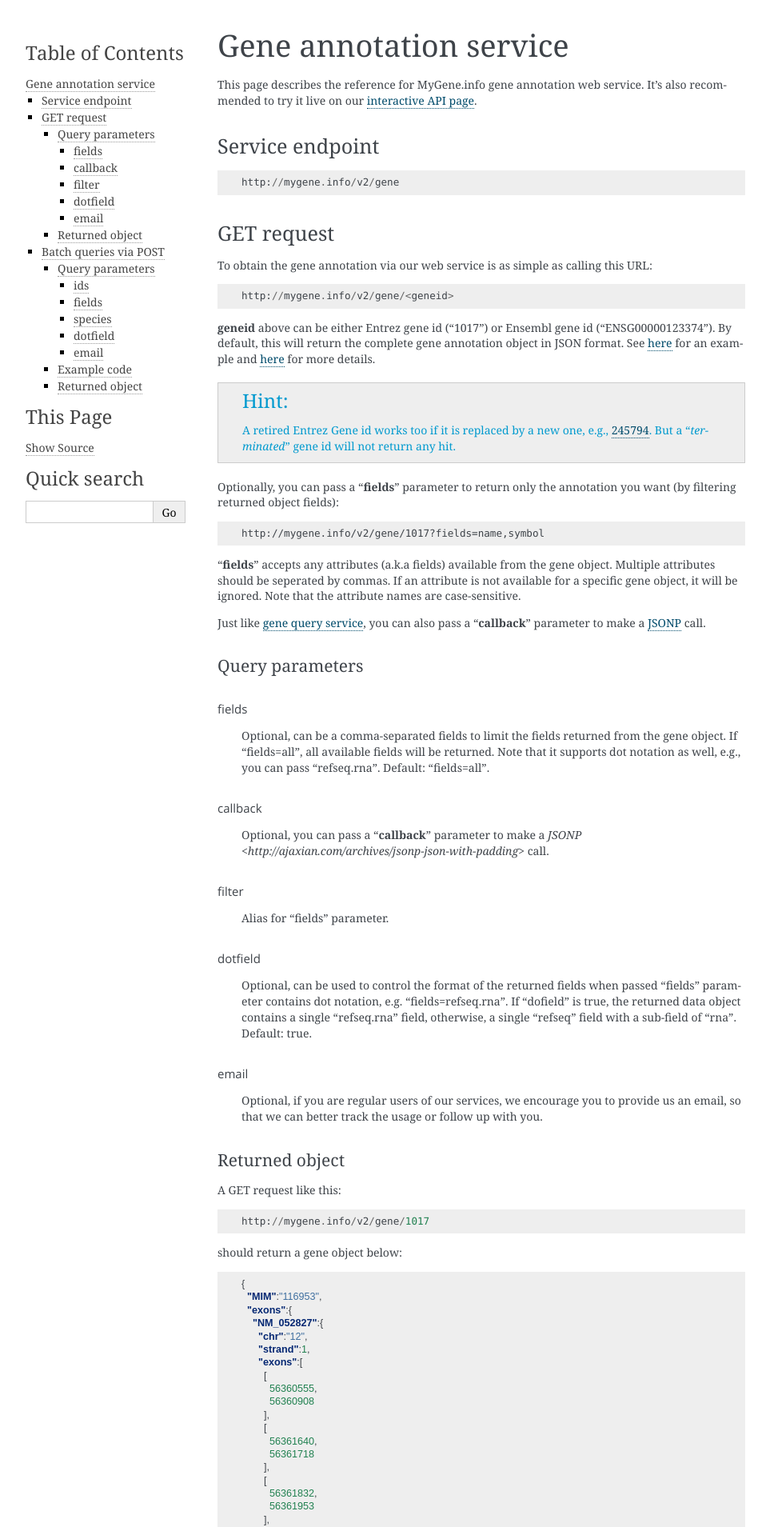
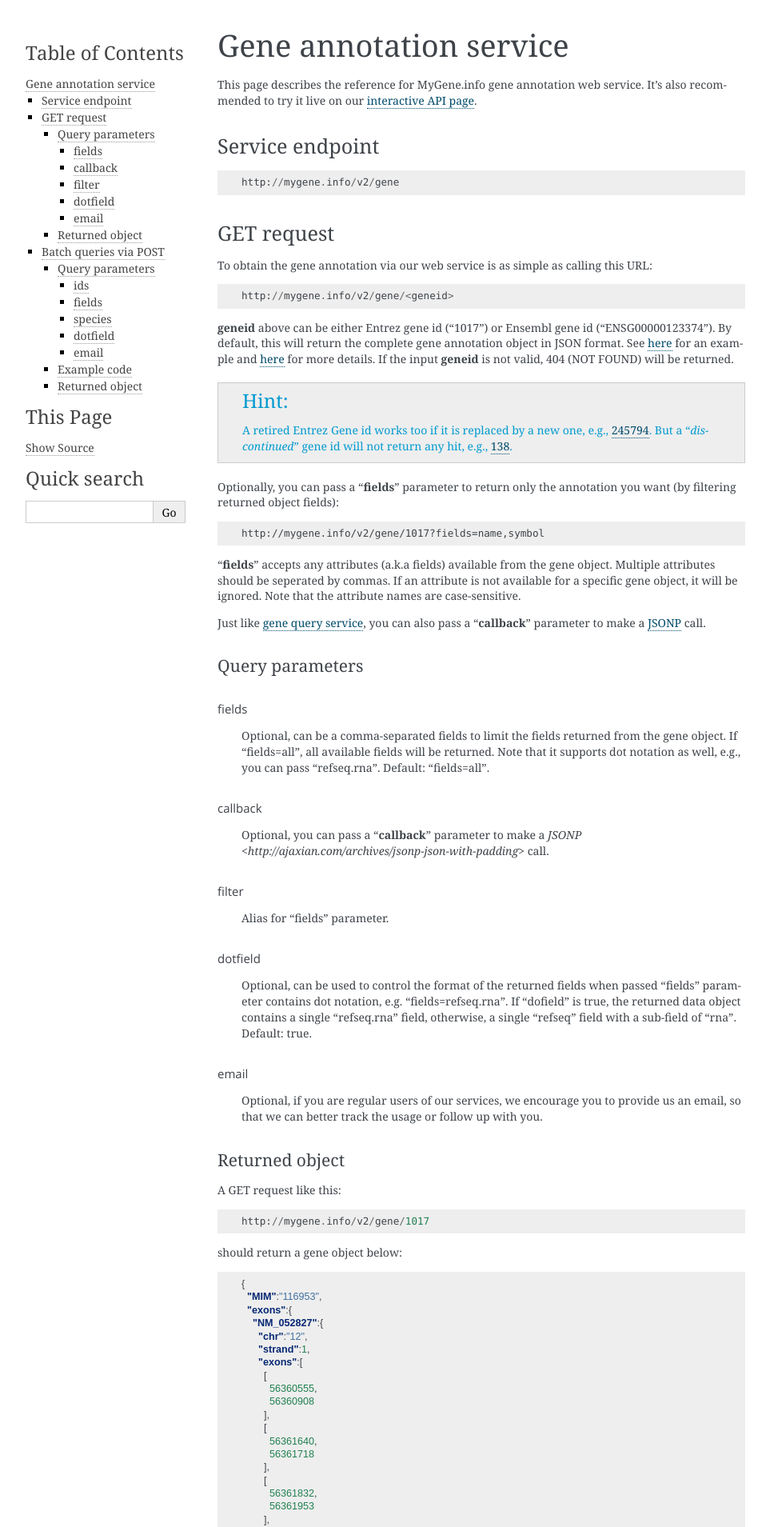
Before and after one commit to biothings/mygene.info, a Sphinx documentation site: the page built from docs/doc/annotation_service.rst, in a window 1280 px wide. Shown: the top 1909 px of the page at 80% size, without its empty margins (148-1111 px from the left). Built offline with Sphinx 7.4.7, drawn with Linux system fonts in a browser that asks for light colours; some web fonts are replaced.

Commit message:
updated docs for annotation service.

```diff
--- a/docs/doc/annotation_service.rst
+++ b/docs/doc/annotation_service.rst
@@ -17,10 +17,10 @@
     http://mygene.info/v2/gene/<geneid>
 
 **geneid** above can be either Entrez gene id ("1017") or Ensembl gene id ("ENSG00000123374").
-By default, this will return the complete gene annotation object in JSON format. See `here <#returned-object>`_ for an example and :ref:`here <gene_object>` for more details.
+By default, this will return the complete gene annotation object in JSON format. See `here <#returned-object>`_ for an example and :ref:`here <gene_object>` for more details. If the input **geneid** is not valid, 404 (NOT FOUND) will be returned.
 
 .. hint::
-    A retired Entrez Gene id works too if it is replaced by a new one, e.g., `245794 </v2/gene/245794>`_. But a "*terminated*" gene id will not return any hit.
+    A retired Entrez Gene id works too if it is replaced by a new one, e.g., `245794 <http://mygene.info/v2/gene/245794>`_. But a "*discontinued*" gene id will not return any hit, e.g., `138 <http://www.ncbi.nlm.nih.gov/gene/138>`_.
 
 Optionally, you can pass a "**fields**" parameter to return only the annotation you want (by filtering returned object fields)::
 
```
